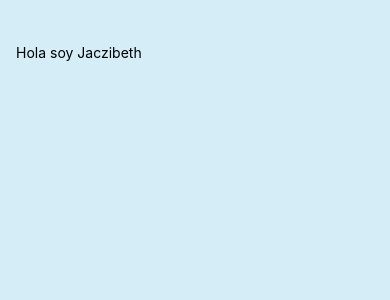
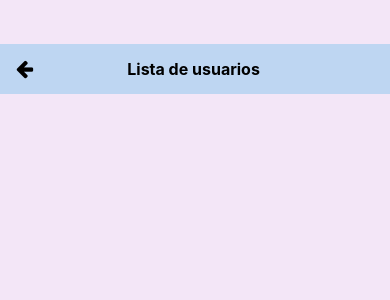
Before and after one commit to Jaczibeth/Aplicaciones-Moviles, a React Native app: screen / in a window 390 px wide. Shown: the top 300 px of the page. Built offline with nearby package versions, Linux system fonts and the light colour scheme.

Commit message:
Creando AppBar

```diff
--- a/src/pages/Lista-Alumnos/ListaAlumnos.tsx
+++ b/src/pages/Lista-Alumnos/ListaAlumnos.tsx
@@ -1,20 +1,44 @@
 import React from 'react'
-import { StyleSheet, Platform, StatusBar, View, Text } from 'react-native';
+import { StyleSheet, Platform, StatusBar, View, Text, SafeAreaView } from 'react-native';
+import Icon from 'react-native-vector-icons/FontAwesome';
 
 
 export const ListaAlumnos = () => {
     return (
-        <View style={styles.mainS}>
-            <Text>Hola soy Jaczibeth</Text>
-        </View>
+        <SafeAreaView style={styles.mainS}>
+            {/* Inicio de AppBar  */}
+            <View style={styles.appBar}>
+                <Icon name='arrow-left' size={20} color={'#000000ff'} />
+                <Text style={styles.appBarTitle}>Lista de usuarios</Text>
+                <View style={{ width: 20 }}></View>
+
+            </View>
+        </SafeAreaView>
     )
 }
 const styles = StyleSheet.create({
-  mainS: {
+    mainS: {
         flex: 1,
-        backgroundColor: '#d4edf7ff',
+        backgroundColor: '#f3e5f7f5',
         paddingTop: Platform.OS === 'android' ? StatusBar.currentHeight : 44,
-        padding: 16
+        // padding: 16
+    },
+    appBar: {
+        height: 50,
+        backgroundColor: '#bed6f2ff',
+        flexDirection: 'row',
+        alignItems: 'center',
+        justifyContent: 'space-between',
+        paddingHorizontal: 16,
+        width: ' 100%',
+
+
+    },
+    appBarTitle: {
+        fontSize: 16,
+        fontWeight: 'bold',
+
     },
 
+
 });
```
